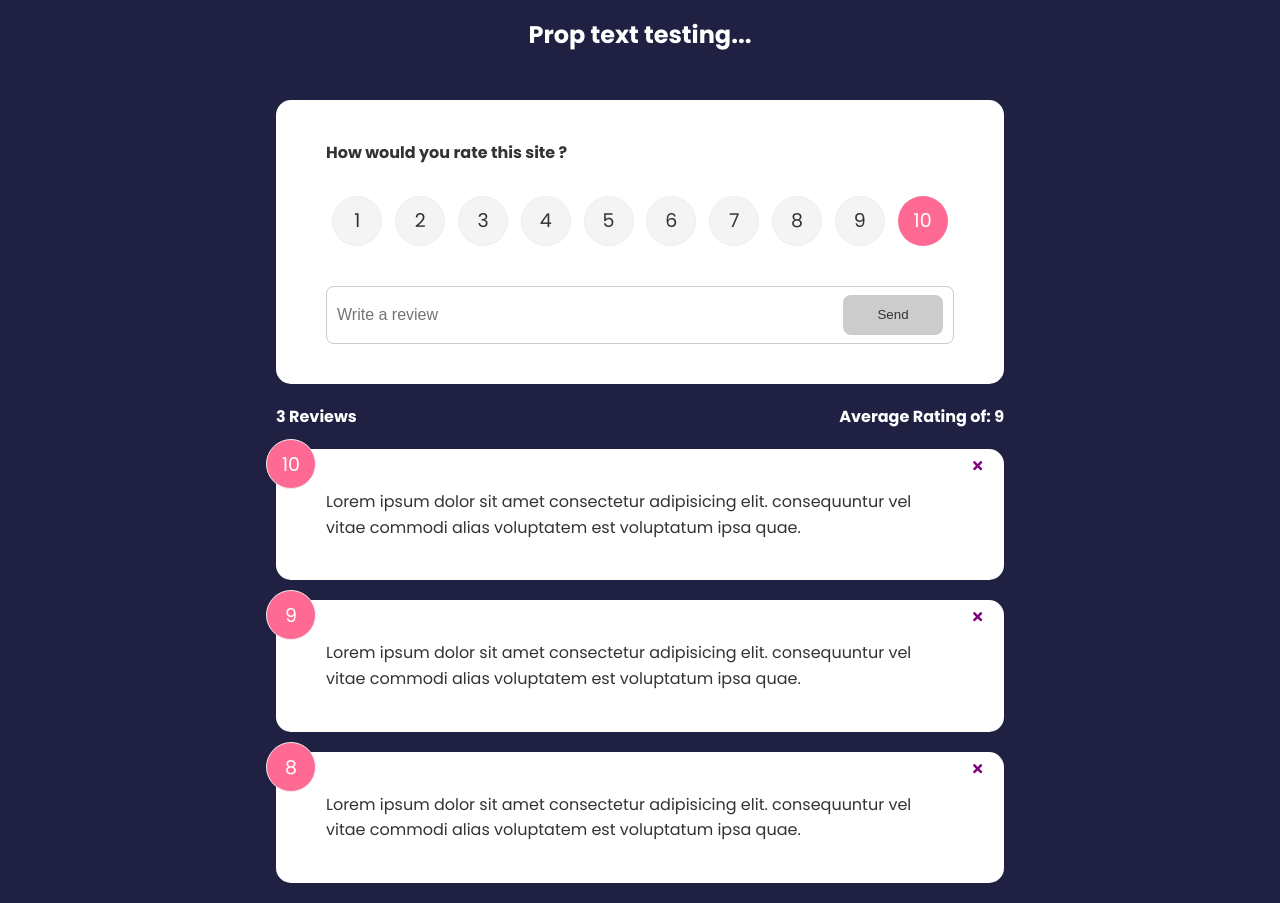
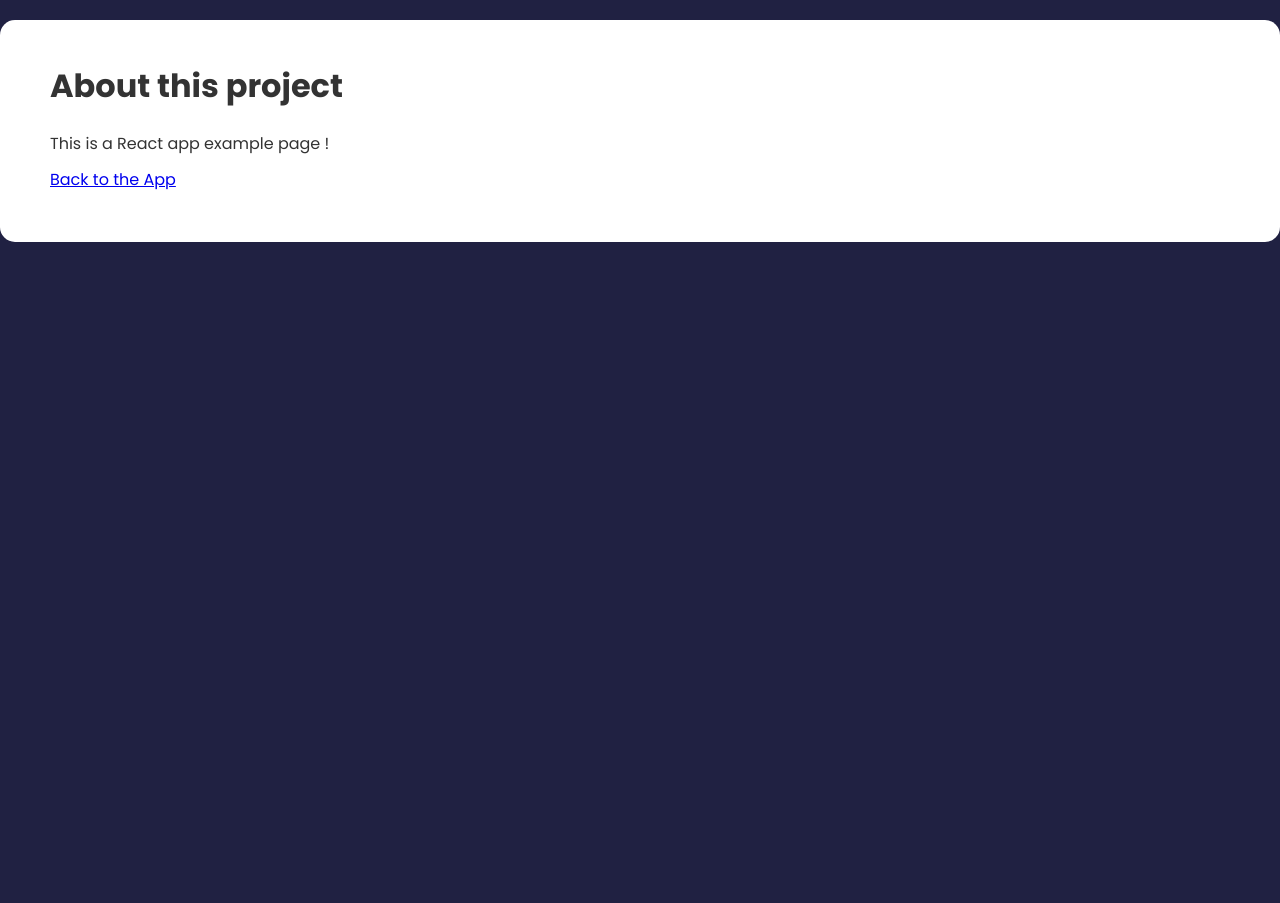
Before and after one commit to nunesxd/react_feedback_app, a React (Create React App) app: page /about in a window 1280 px wide. After the commit the page ends 800 px from the top, so only its background shows below. Built offline with nearby package versions, Linux system fonts and the light colour scheme; the HTML template or start-up script is replaced by a standard one.

Commit message:
Criação e implementação do AboutPage, onde utilizamos o router

```diff
--- a/package.json
+++ b/package.json
@@ -9,6 +9,7 @@
     "react": "^18.2.0",
     "react-dom": "^18.2.0",
     "react-icons": "^4.7.1",
+    "react-router-dom": "^6.8.0",
     "react-scripts": "5.0.1",
     "uuid": "^9.0.0",
     "web-vitals": "^2.1.4"
--- a/src/App.js
+++ b/src/App.js
@@ -1,6 +1,8 @@
 import React, { useState } from 'react';
 import { v4 as uuidv4 } from 'uuid'
+import { BrowserRouter as Router, Route, Routes } from 'react-router-dom'
 import Header from './components/Header';
+import AboutPage from './pages/AboutPage';
 //import FeedbackItem from './components/FeedbackItem';
 import FeedbackList from './components/FeedbackList';
 import FeedbackStats from './components/FeedbackStats';
@@ -23,6 +25,9 @@
     }
 
     return (
+        <Router>
+            <Routes>
+                <Route exact path='/' element={
                     <>
                         <Header text="Prop text testing..." />
                         <div className='container'>
@@ -31,6 +36,11 @@
                             <FeedbackList feedback={ feedback } handleDelete={ deleteFeedback } />
                         </div>
                     </>
+                } />
+
+                <Route path='/about' element={ <AboutPage /> } />
+            </Routes>
+        </Router>
     )
 }
 
--- /dev/null
+++ b/src/pages/AboutPage.jsx
@@ -0,0 +1,19 @@
+import React from 'react'
+import Card from '../components/shared/Card'
+
+function AboutPage() {
+  return (
+    <Card>
+        <div className="about">
+            <h1>About this project</h1>
+            <p>This is a React app example page !</p>
+
+            <p>
+                <a href="/">Back to the App</a>
+            </p>
+        </div>
+    </Card>
+  )
+}
+
+export default AboutPage
```
Also changed, not shown: 1 other file (tests, documents, lock files or other folders). Lines whose indentation alone changed are shown as unchanged.
